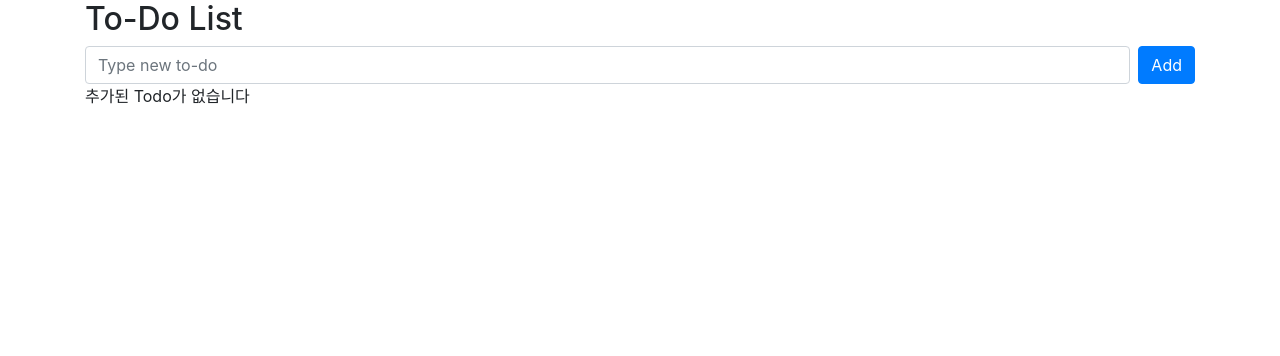
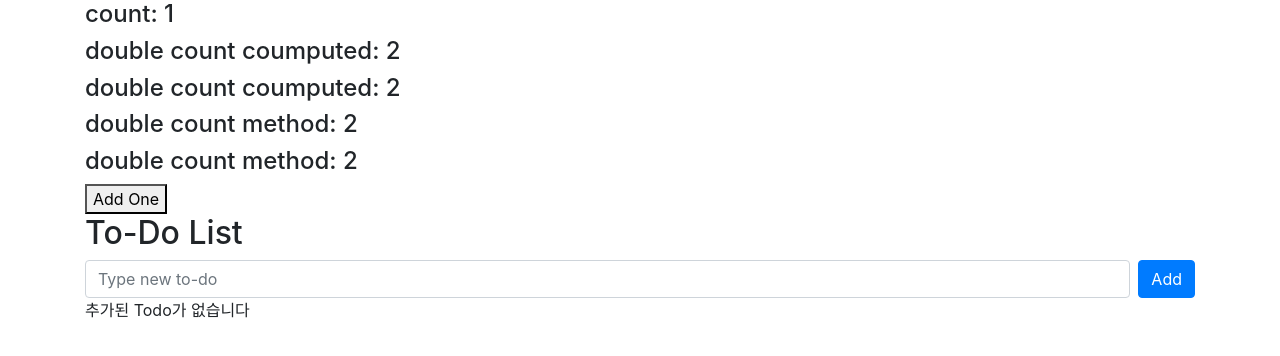
Before and after one commit to BelleHan/vue3-study, a Vue app: page / in a window 1280 px wide. Shown: the top 356 px of the page. Built offline with nearby package versions, Linux system fonts and the light colour scheme.

Commit message:
23 computed

```diff
--- a/src/App.vue
+++ b/src/App.vue
@@ -1,5 +1,11 @@
 <template>
   <div class="container">
+    <h4>count: {{ count }}</h4>
+    <h4>double count coumputed: {{ doubleCountCoumputed }}</h4>
+    <h4>double count coumputed: {{ doubleCountCoumputed }}</h4>
+    <h4>double count method: {{ doubleCountMethod() }}</h4>
+    <h4>double count method: {{ doubleCountMethod() }}</h4>
+    <button @click="count++">Add One</button>
     <h2>To-Do List</h2>
     <TodoSimpleForm @add-todo="addTodo"/>
 
@@ -16,7 +22,7 @@
 </template>
 
 <script>
-import { ref } from 'vue';
+import { ref, computed } from 'vue';
 import TodoSimpleForm from './components/TodoSimpleForm.vue'
 import TodoList from './components/TodoList.vue';
 
@@ -36,14 +42,25 @@
       todos.value.push(todo);
     };
 
+    const deleteTodo = (index) => {
+      todos.value.splice(index, 1);
+    };
+
     const toggleTodo = (index) => {
       console.log(todos.value[index]);
       todos.value[index].completed = !todos.value[index].completed;
       console.log(todos.value[index]);
     };
 
-    const deleteTodo = (index) => {
-      todos.value.splice(index, 1);
+    const count = ref(1);
+    const doubleCountCoumputed = computed(() => {
+      console.log('computed');
+      return count.value * 2;
+    });
+
+    const doubleCountMethod = () => {
+      console.log('method');
+      return count.value * 2;
     };
 
     return {
@@ -52,6 +69,9 @@
       todoStyle,
       deleteTodo,
       toggleTodo,
+      count,
+      doubleCountCoumputed,
+      doubleCountMethod,
     };
   }
 }
```
